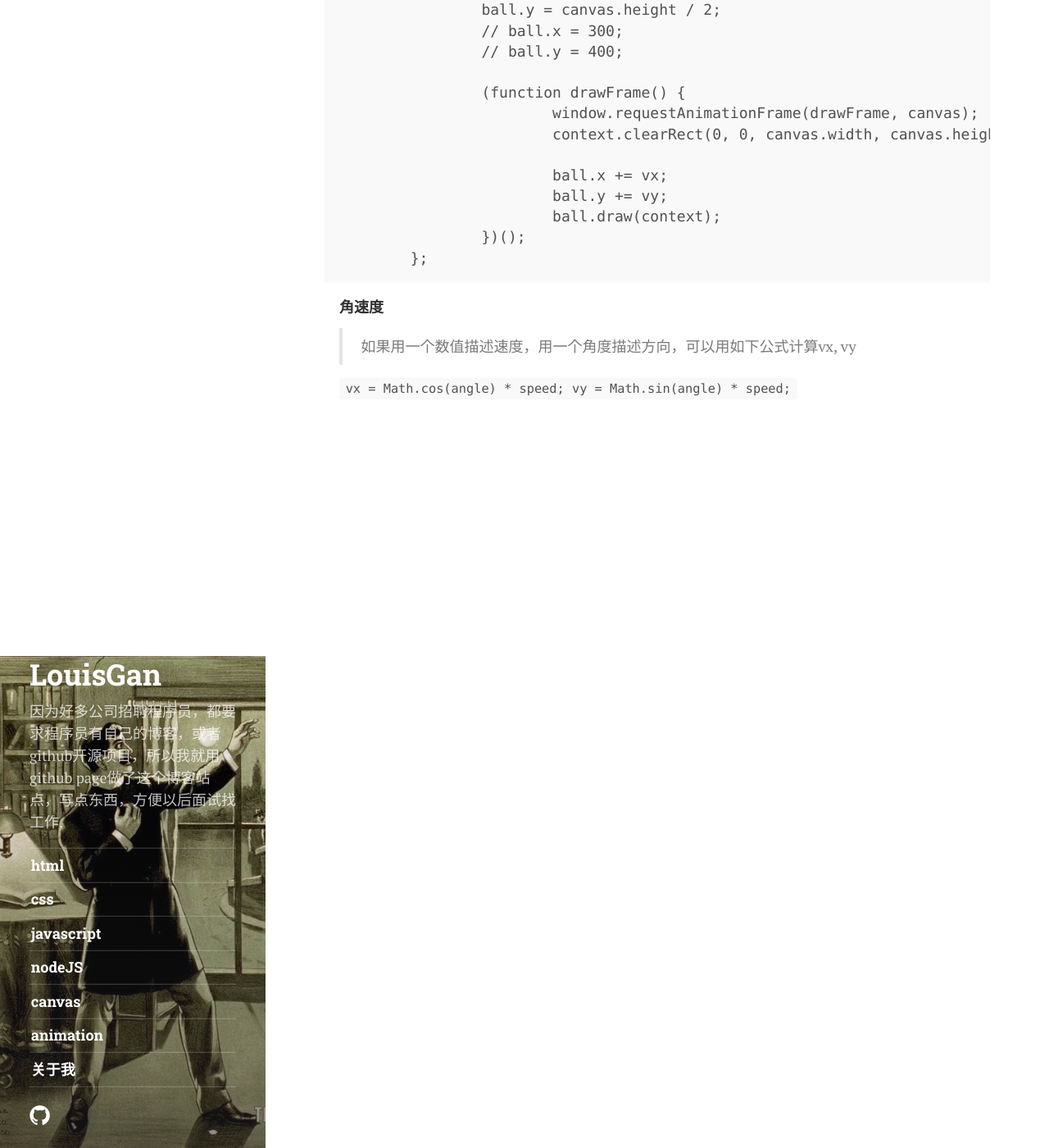
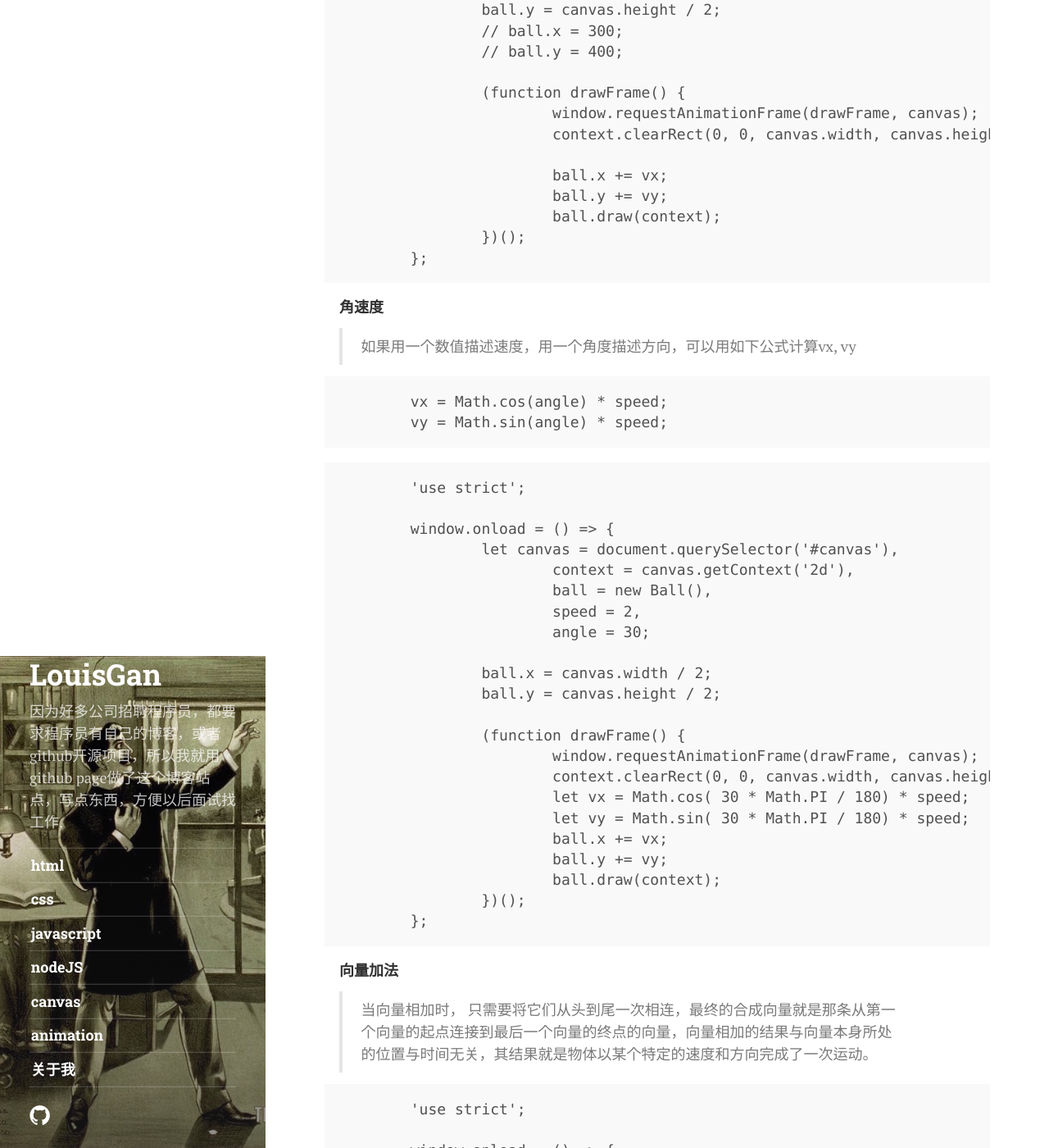
Before and after one commit to ganpeng/ganpeng.github.io, a Jekyll site: the page built from _posts/2015-11-22-速度向量.md, in a window 1280 px wide and 1400 px high, scrolled down 2104 px. Shown: the whole window at 82% size. Built offline with Jekyll 4.4.1, drawn with Linux system fonts in a browser that asks for light colours; nearby versions of some CDN libraries; some web fonts are replaced; some of the changed text lies outside the part shown.

Commit message:
跟随鼠标的箭头

```diff
--- a/_posts/2015-11-22-速度向量.md
+++ b/_posts/2015-11-22-速度向量.md
@@ -87,7 +87,69 @@ tags: [animation]
 
 > 如果用一个数值描述速度，用一个角度描述方向，可以用如下公式计算vx, vy
 
-<code>
+<pre>
 	vx = Math.cos(angle) * speed;
 	vy = Math.sin(angle) * speed;
-</code>
+</pre>
+
+<pre>
+	'use strict';
+
+	window.onload = () => {
+		let canvas = document.querySelector('#canvas'),
+			context = canvas.getContext('2d'),
+			ball = new Ball(),
+			speed = 2,
+			angle = 30;
+
+		ball.x = canvas.width / 2;
+		ball.y = canvas.height / 2;
+
+		(function drawFrame() {
+			window.requestAnimationFrame(drawFrame, canvas);
+			context.clearRect(0, 0, canvas.width, canvas.height);
+			let vx = Math.cos( 30 * Math.PI / 180) * speed;
+			let vy = Math.sin( 30 * Math.PI / 180) * speed;
+			ball.x += vx;
+			ball.y += vy;
+			ball.draw(context);
+		})();
+	};
+</pre>
+
+#### 向量加法
+
+> 当向量相加时， 只需要将它们从头到尾一次相连，最终的合成向量就是那条从第一个向量的起点连接到最后一个向量的终点的向量，向量相加的结果与向量本身所处的位置与时间无关，其结果就是物体以某个特定的速度和方向完成了一次运动。
+
+<pre>
+	'use strict';
+
+	window.onload = () => {
+		let canvas = document.querySelector('#canvas'),
+			context = canvas.getContext('2d'),
+			arrow = new Arrow(),
+			mouse = utils.captureMouse(canvas),
+			speed = 2;
+
+		arrow.x = canvas.width / 2;
+		arrow.y = canvas.height / 2;
+
+		(function drawFrame() {
+			requestAnimationFrame(drawFrame, canvas);
+			context.clearRect(0, 0, canvas.width, canvas.height);
+
+			let dx = mouse.x - arrow.x,
+				dy = mouse.y - arrow.y,
+				angle = Math.atan2(dy, dx),
+				vx = Math.cos(angle) * speed,
+				vy = Math.sin(angle) * speed;
+
+			arrow.x += vx;
+			arrow.y += vy;
+			arrow.rotation = angle;
+			arrow.draw(context);
+		})();
+	};
+</pre>
+
+> 首先计算出鼠标在x，y轴上与箭头的距离，并由此利用Math.atan2函数计算出它们之间的夹角，然后让箭头依次角度旋转，再使用Math.cos和Math.sin与速度相乘计算出x, y轴上的速度向量，最后将它们与箭头的x, y坐标相加.
```
